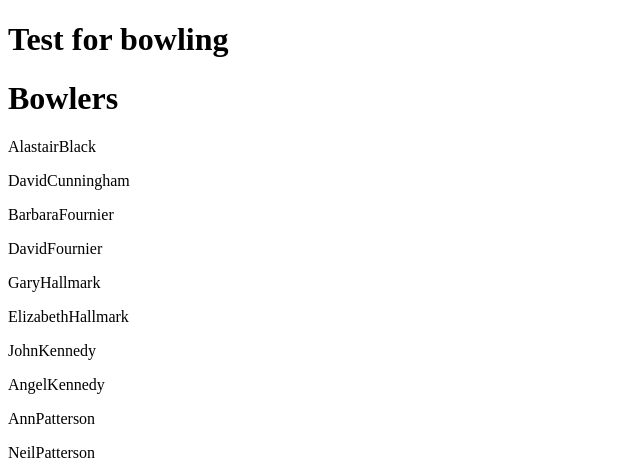
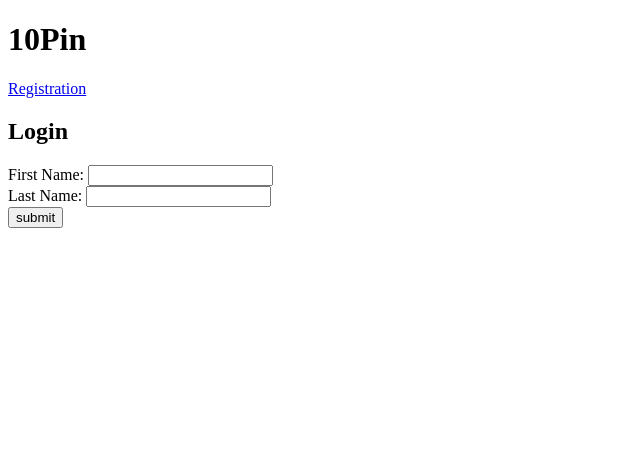
Before and after one commit to MCHadley/bowling, a PHP site: page / in a window 1280 px wide. Shown: the top 468 px of the page, without its empty margins (0-640 px from the left). Run offline with PHP 8.4, Linux system fonts and the light colour scheme; data comes from the database, SQL or seed files in the repository.

Commit message:
Add files via upload

```diff
--- a/config.php
+++ b/config.php
@@ -1,7 +1,7 @@
 <?php
 // DATABASE CONNECTION
 define('SERVER', 'localhost');
-define('USER', 'bowling');
+define('USER', 'mchadley_bowling');
 define('PW', 'strike');
-define('DB', 'bowling');
+define('DB', 'mchadley_bowling');
 ?>
--- a/index.php
+++ b/index.php
@@ -1,43 +1,21 @@
 <!DOCTYPE html>
-    <head>
-        <meta charset="utf-8">
-        <meta http-equiv="X-UA-Compatible" content="IE=edge">
-        <title>Bowling</title>
-        <meta name="description" content="">
-        <meta name="viewport" content="width=device-width, initial-scale=1">
-    </head>
-    <body>
-        <h1>Test for bowling</h1>
-        <?php
-            include ('config.php');
-            $connect = mysqli_connect(SERVER, USER, PW, DB);
-
-            if(!$connect)
-            {
-                exit("Error. Could not connect to database");
-            }
-            // mysqli_close($connect);
-
-            $userQuery = "SELECT first_name, last_name FROM bowlers ORDER BY last_name ASC";
-            $result = mysqli_query($connect, $userQuery);
-
-            if(!$result){
-                exit("<p>Could not run the query, $userQuery</p>");
-            }
-
-            if (mysqli_num_rows($result) == 0)
-            {
-                echo "<p>No records returned</p>";
-            }
-            else
-            {
-                echo "<h1>Bowlers</h1>";
-                while($row = mysqli_fetch_assoc($result) )
-                {
-                    echo "<p>".$row['first_name']."".$row['last_name']."</p>";
-                }
-            }
-
-        ?>
-    </body>
+<html lang="en">
+<head>
+    <meta charset="UTF-8">
+    <meta name="viewport" content="width=device-width, initial-scale=1.0">
+    <meta http-equiv="X-UA-Compatible" content="ie=edge">
+    <title>Document</title>
+</head>
+<body>
+<h1>10Pin</h1>
+<p><a href='register.php'>Registration</a></p>
+    <form action="login.php" method="post">
+        <h2>Login</h2>
+        First Name:
+        <input type="text" id="firstName" name="firstName"><br>
+        Last Name:
+        <input type="text" id="lastName" name="lastName"><br>
+        <input type="submit" value="submit">
+    </form>
+</body>
 </html>
```
Also changed, not shown: login.php (added, +21 -0 lines), logout.php (added, +22 -0 lines), queries.php (added, +29 -0 lines).
